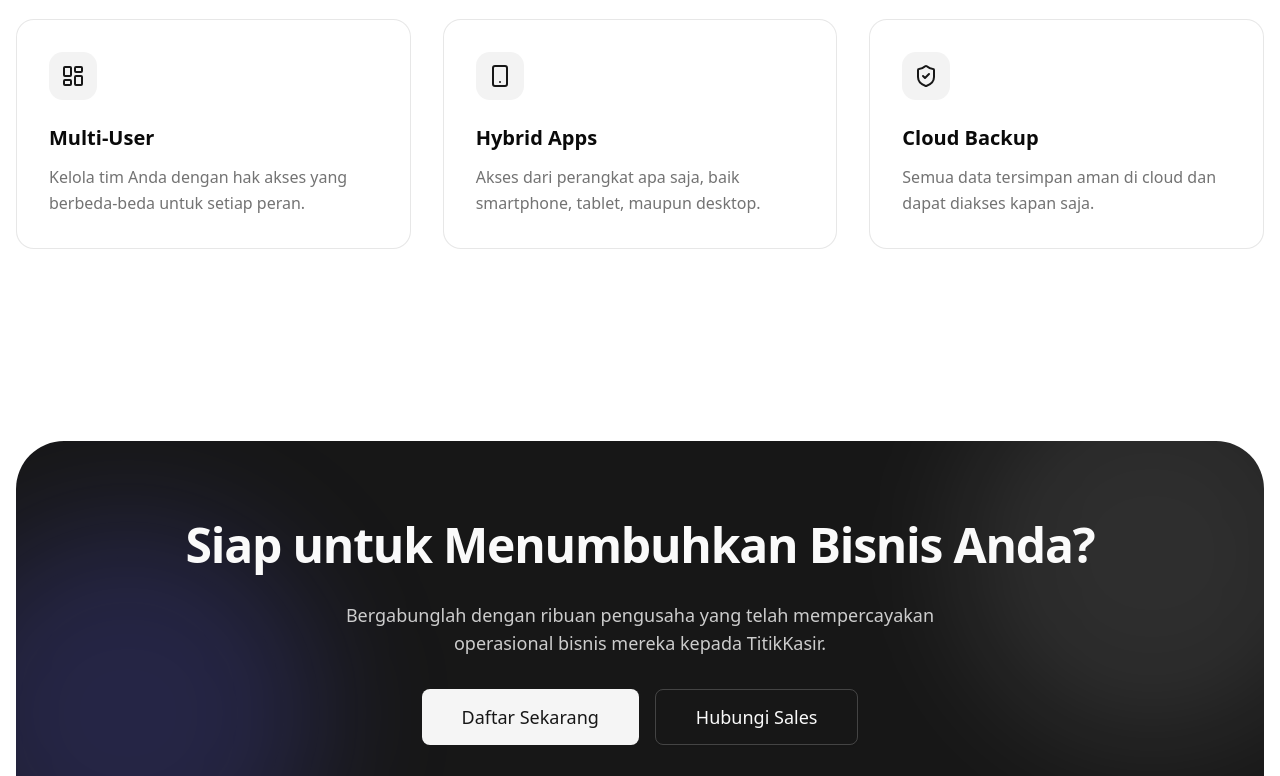
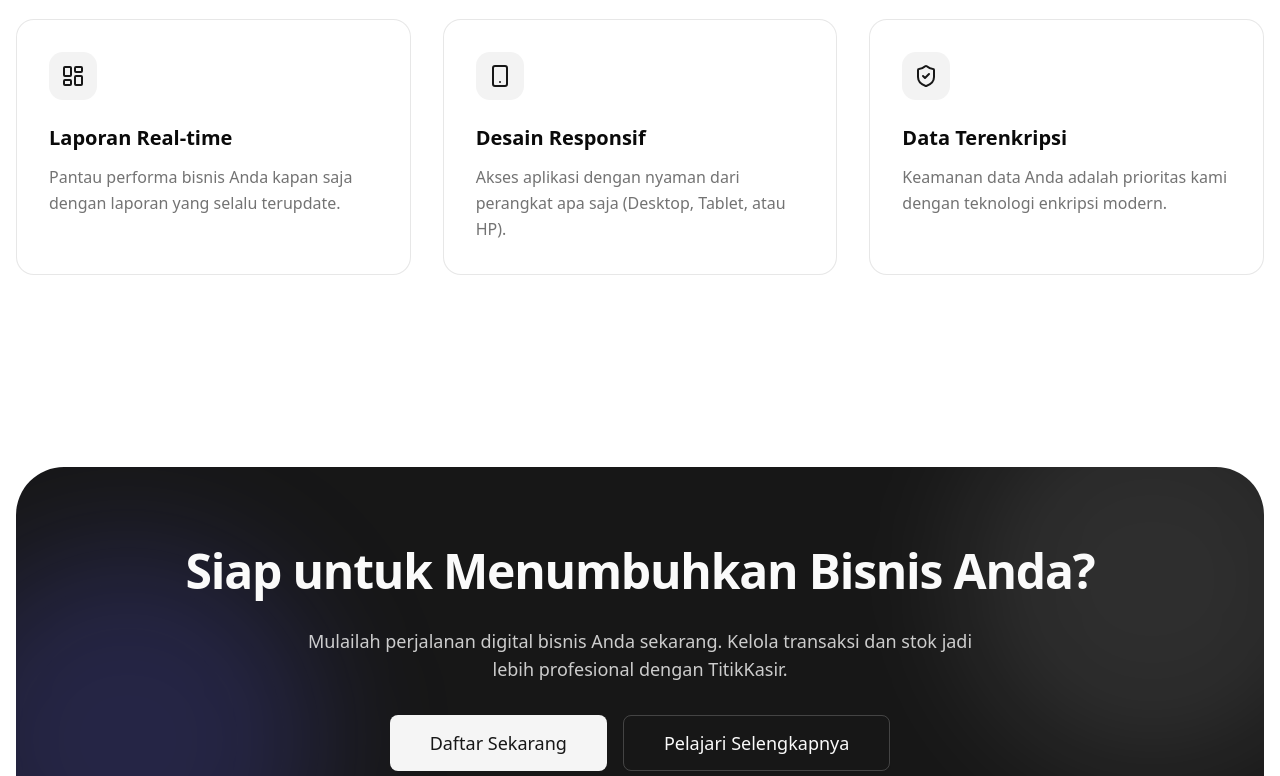
Before and after one commit to fikriwafiuddin/TitikKasir, a Next.js app in the folder frontend/: page / in a window 1280 px wide. Shown: the part 1360-2136 px from the top of the page. Built offline with nearby package versions, Linux system fonts and the light colour scheme; no server answers.

Commit message:
style(frontend): change the content of the landing page, login, and register pages

```diff
--- a/frontend/src/app/auth/login/page.tsx
+++ b/frontend/src/app/auth/login/page.tsx
@@ -116,7 +116,7 @@
         </div>
 
         <div className="relative z-10 pt-8 border-t border-white/10 text-sm text-primary-foreground/60">
-          © 2026 TitikKasir Software House. Terpercaya bagi ribuan merchant.
+          © 2026 TitikKasir Software House. Solusi Kasir Digital Modern.
         </div>
       </div>
     </div>
--- a/frontend/src/app/auth/register/page.tsx
+++ b/frontend/src/app/auth/register/page.tsx
@@ -92,8 +92,8 @@
               Satu Platform untuk Semua Kebutuhan Bisnis Anda.
             </h2>
             <p className="text-xl text-primary-foreground/80 leading-relaxed">
-              Bergabunglah dengan komunitas pengusaha sukses dan mulai
-              transformasi digital bisnis Anda hari ini bersama TitikKasir.
+              Mulailah perjalanan digital bisnis Anda sekarang dan kelola
+              operasional jadi lebih efisien bersama TitikKasir.
             </p>
           </div>
         </div>
--- a/frontend/src/app/page.tsx
+++ b/frontend/src/app/page.tsx
@@ -70,7 +70,7 @@
               <div className="space-y-8 max-w-2xl">
                 <div className="inline-flex items-center rounded-full px-3 py-1 text-sm font-medium bg-primary/10 text-primary border border-primary/20">
                   <span className="flex h-2 w-2 rounded-full bg-primary mr-2 animate-pulse" />
-                  New: Dashboard Analytics 2.0
+                  Baru: TitikKasir v1.0 Siap Digunakan
                 </div>
                 <h1 className="text-5xl lg:text-7xl font-extrabold tracking-tight leading-[1.1]">
                   Kelola Bisnis Jadi Lebih{" "}
@@ -174,18 +174,18 @@
                 },
                 {
                   icon: <LayoutDashboard className="text-primary" />,
-                  title: "Multi-User",
-                  desc: "Kelola tim Anda dengan hak akses yang berbeda-beda untuk setiap peran.",
+                  title: "Laporan Real-time",
+                  desc: "Pantau performa bisnis Anda kapan saja dengan laporan yang selalu terupdate.",
                 },
                 {
                   icon: <Smartphone className="text-primary" />,
-                  title: "Hybrid Apps",
-                  desc: "Akses dari perangkat apa saja, baik smartphone, tablet, maupun desktop.",
+                  title: "Desain Responsif",
+                  desc: "Akses aplikasi dengan nyaman dari perangkat apa saja (Desktop, Tablet, atau HP).",
                 },
                 {
                   icon: <ShieldCheck className="text-primary" />,
-                  title: "Cloud Backup",
-                  desc: "Semua data tersimpan aman di cloud dan dapat diakses kapan saja.",
+                  title: "Data Terenkripsi",
+                  desc: "Keamanan data Anda adalah prioritas kami dengan teknologi enkripsi modern.",
                 },
               ].map((feature, i) => (
                 <div
@@ -217,8 +217,8 @@
                   Siap untuk Menumbuhkan Bisnis Anda?
                 </h2>
                 <p className="text-primary-foreground/80 text-lg max-w-2xl mx-auto">
-                  Bergabunglah dengan ribuan pengusaha yang telah mempercayakan
-                  operasional bisnis mereka kepada TitikKasir.
+                  Mulailah perjalanan digital bisnis Anda sekarang. Kelola
+                  transaksi dan stok jadi lebih profesional dengan TitikKasir.
                 </p>
                 <div className="flex flex-col sm:flex-row justify-center gap-4">
                   <Button
@@ -235,7 +235,7 @@
                     className="h-14 px-10 text-lg bg-transparent border-primary-foreground/20 hover:bg-white/10 text-primary-foreground"
                     asChild
                   >
-                    <Link href="/auth/login">Hubungi Sales</Link>
+                    <Link href="#features">Pelajari Selengkapnya</Link>
                   </Button>
                 </div>
               </div>
```
